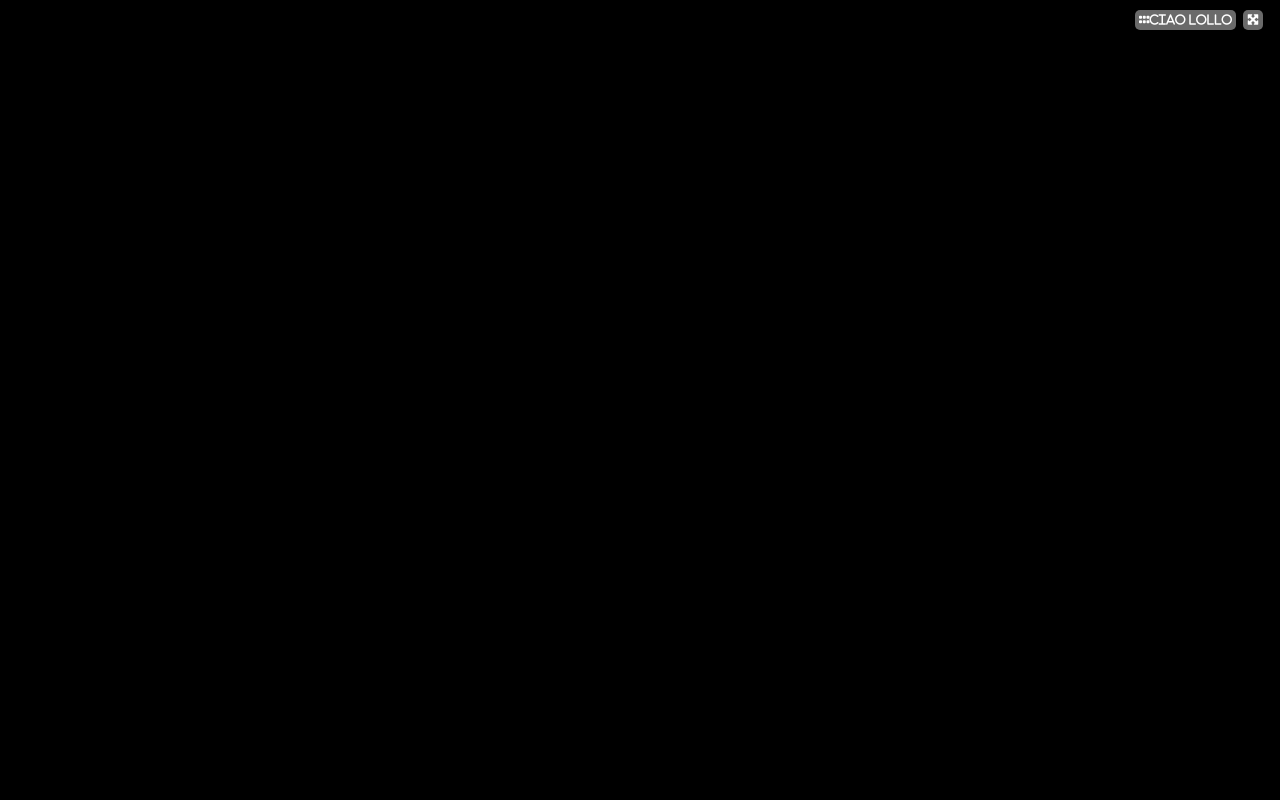
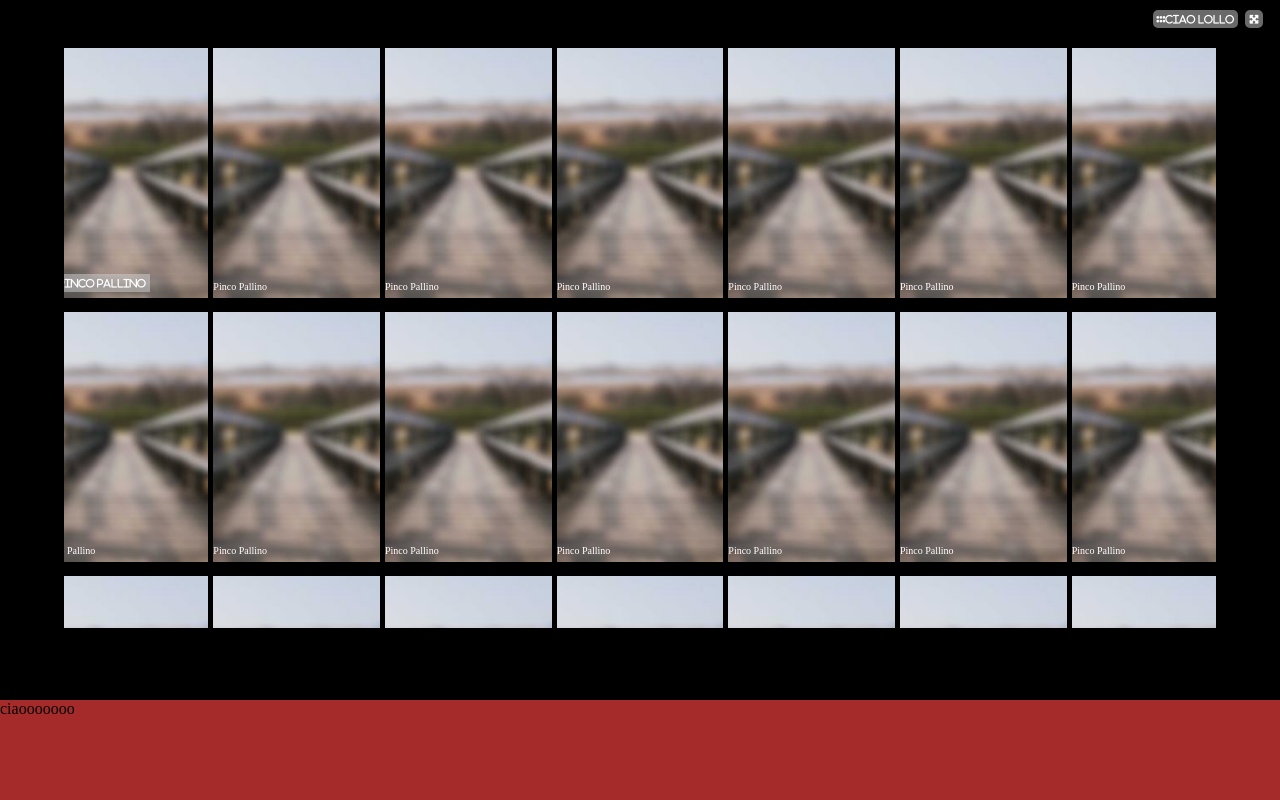
Before and after one commit to lorenzotroiano/html-css-zoom, a plain HTML site: page index.html in a window 1280 px wide. Drawn offline with Linux system fonts and the light colour scheme.

Commit message:
completato main

```diff
--- a/css/style.css
+++ b/css/style.css
@@ -6,7 +6,9 @@
 
 #viewport-container {
     height: 100vh;
+    /* width: 100vw; */
     background-color: black;
+    position: relative;
 }
 
 
@@ -20,7 +22,7 @@
     color: white;
     padding-right: 10px;
     padding-top: 10px;
-    font-size: 12px;
+    font-size: 10px;
 }
 
 span {
@@ -33,4 +35,75 @@ span {
     border-radius: 5px;
 }
 
+
+
+/* stile main */
+
+
+img {
+    height: 250px;
+}
+
+.flex-main {
+    display: flex;
+    justify-content: center;
+    gap: 5px;
+
+    width: 80%;
+    margin: 0 auto;
+
+}
+
+main {
+    width: 90%;
+    height: 600px;
+    margin: 0 auto;
+    overflow: auto;
+
+    padding: 20px;
+
+    /* position: absolute;
+    top: 50%;
+    left: 50%;
+    transform: translate(-50%, -50%); */
+}
+
+.relative {
+    position: relative;
+    margin-bottom: 10px;
+}
+
+.label {
+    position: absolute;
+    bottom: 10px;
+    left: 0;
+
+    font-size: 10px;
+    color: white;
+}
+
+.fa-microphone-slash {
+    background-color: rgba(211, 211, 211, 0.5);
+    padding: 4px;
+}
+
+
+
+
+/* stile footer */
+
+
 /* debug */
+
+
+footer {
+    /* width: 100%;
+    height: 100px; */
+
+    background-color: brown;
+    position: absolute;
+    bottom: 0;
+    left: 0;
+    width: 100%;
+    height: 100px;
+}
```
Also changed, not shown: img/007-menu-512.webp (added), img/316-200x300-blur_5.jpg (added), img/enlarge-131979012915340080.png (added), img/kisspng-microphone-computer-icons-sound-25-off-5b2e20fb3a4145.8388034615297497552386.jpg (added).
